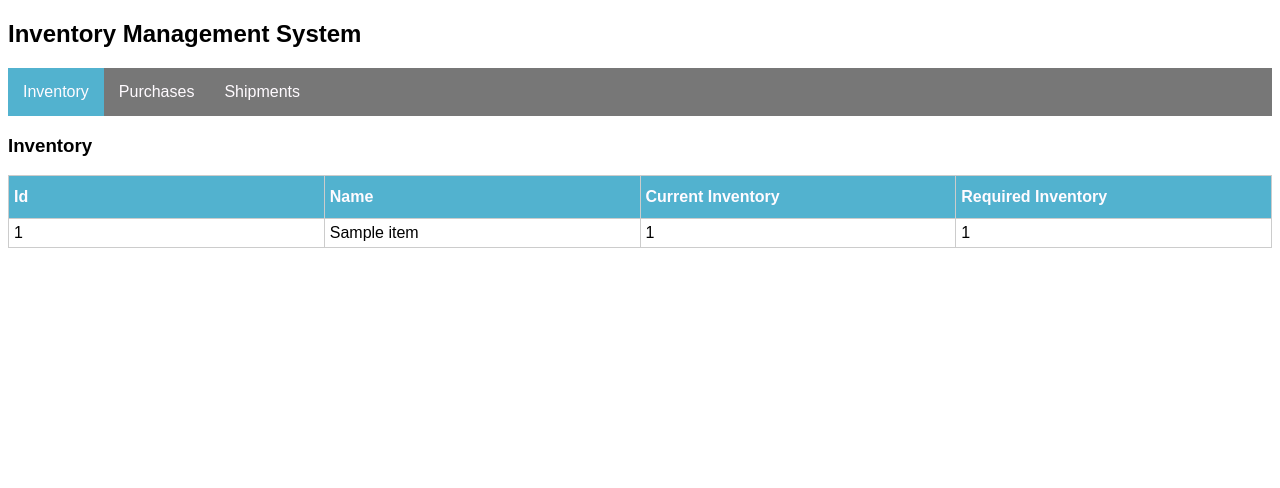
After one commit to skylarbeaty/inventory-management, a PHP site: page / in a window 1280 px wide. The commit adds this page. Shown: the top 488 px of the page. Run offline with PHP 8.4, Linux system fonts and the light colour scheme; tables that the repository leaves empty hold one stand-in row (values such as "Sample post").

Commit message:
inventory table created
made an html table for inventory items that has the server values fed in through php. Styled the table.

```diff
--- a/css/style.css
+++ b/css/style.css
@@ -24,6 +24,33 @@ body{
     color: #FFFBFF;
 }
 
+.db-table {
+    border-collapse: collapse;
+    table-layout: fixed;
+    width: 100%;
+}
+
+.db-table td, .db-table th{
+    border: 1px solid #ccc;
+    padding: 5px;
+}
+
+.db-table tr:nth-child(even){
+    background-color: #f2f2f2;
+}
+
+.db-table tr:hover {
+    background-color: #ccc;
+}
+
+.db-table th {
+  padding-top: 12px;
+  padding-bottom: 12px;
+  text-align: left;
+  background-color: #52B2CF;
+  color: #FFFBFF;
+}
+
 .footer {
     position: fixed;
     right: 0;
--- /dev/null
+++ b/inc/connect.php
@@ -0,0 +1,9 @@
+<?php
+//connect and check connection
+$connection = mysqli_connect("localhost", "root", "", "inventory_management");
+if (!$connection) {
+    die(mysql_error());
+}
+//sleect db
+mysqli_select_db($connection, "inventory_management");
+?>
--- a/inc/nav.php
+++ b/inc/nav.php
@@ -1,5 +1,5 @@
 <div class="nav">
-    <a href="inventory.php" <?php if($_GET['navPage'] == 'inventory') echo 'class="active"'; ?>>Inventory</a>
+    <a href="index.php" <?php if($_GET['navPage'] == 'inventory') echo 'class="active"'; ?>>Inventory</a>
     <a href="purchases.php" <?php if($_GET['navPage'] == 'purchases') echo 'class="active"'; ?>>Purchases</a>
     <a href="shipments.php" <?php if($_GET['navPage'] == 'shipments') echo 'class="active"'; ?>>Shipments</a>
 </div>
--- /dev/null
+++ b/index.php
@@ -0,0 +1,38 @@
+<?php
+include_once 'inc/head.php';
+
+$_GET['navPage'] = 'inventory';
+include_once 'inc/nav.php';
+?>
+
+<h3>Inventory</h3>
+<table class="db-table">
+    <thead>
+        <tr>
+            <th>Id</th>
+            <th>Name</th>
+            <th>Current Inventory</th>
+            <th>Required Inventory</th>
+        </tr>
+    </thead>
+    <tbody>
+        <?php
+        include_once 'inc/connect.php';
+        $results = mysqli_query($connection, "SELECT * FROM items");
+        while($row = mysqli_fetch_array($results)) {
+        ?>
+            <tr>
+                <td><?php echo $row['id']?></td>
+                <td><?php echo $row['name']?></td>
+                <td><?php echo $row['current_inventory']?></td>
+                <td><?php echo $row['required_inventory']?></td>
+            </tr>
+        <?php
+        }
+        ?>
+    </tbody>
+</table>
+
+<?php
+include_once 'inc/footer.php';
+?>
```
Also changed, not shown: inventory.php (deleted, +0 -12 lines).
